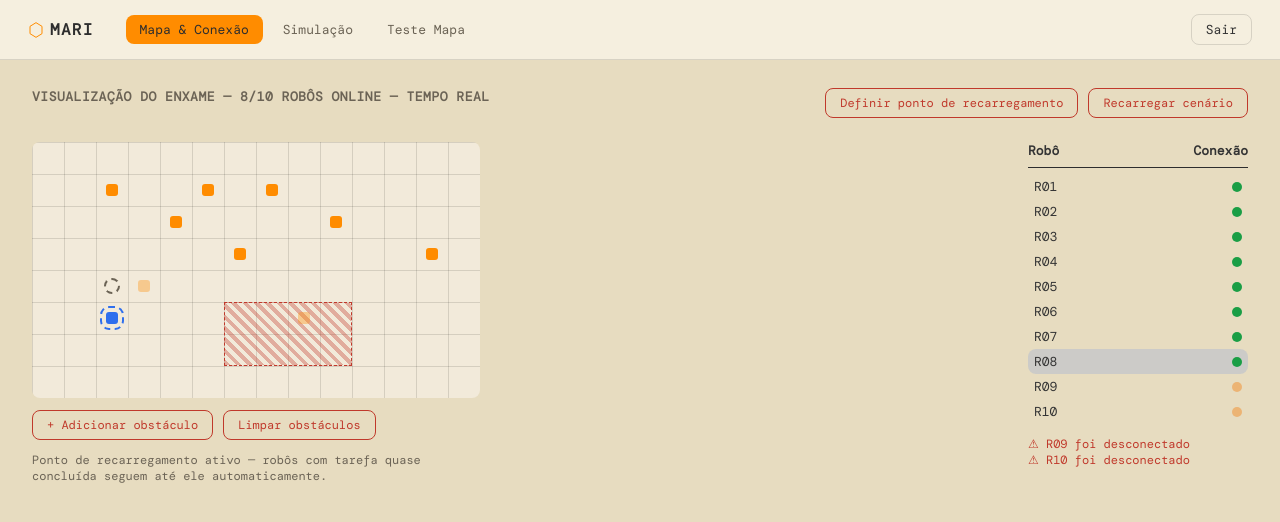
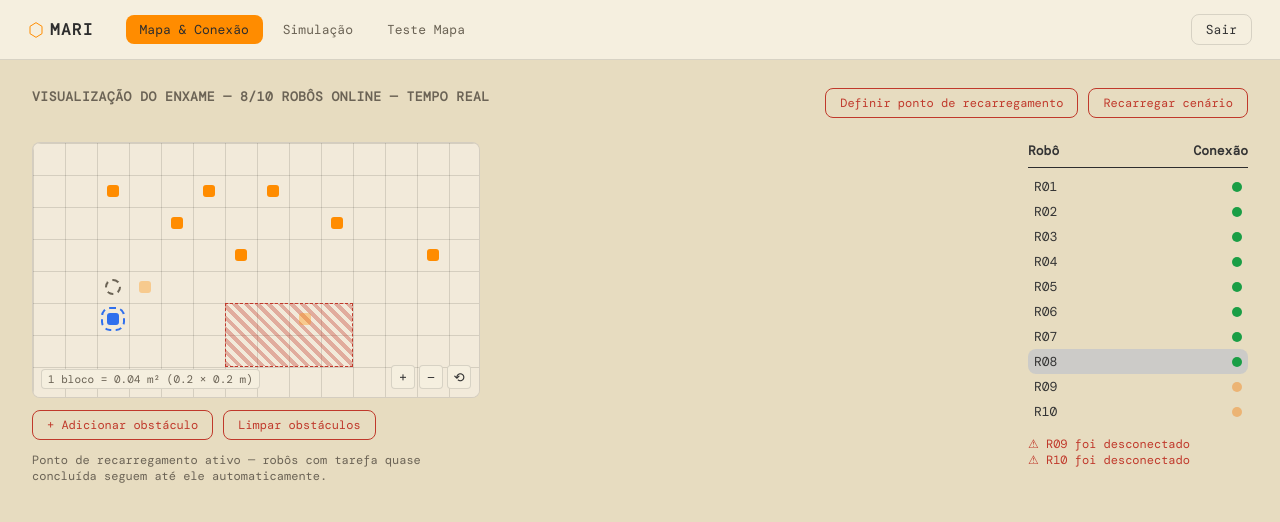
Before and after one commit to Lucas-O-S/TCC_Swarm_Robots, a React (Vite) app in the folder Frontend/: page /dashboard in a window 1280 px wide. Shown: the top 522 px of the page. Built offline with nearby package versions, Linux system fonts and the light colour scheme.

Commit message:
Add MapCanvas component and integrate scale overlay in MapViewport and SwarmGrid

```diff
--- /dev/null
+++ b/Frontend/src/components/MapCanvas/MapCanvas.module.css
@@ -0,0 +1,13 @@
+.scale {
+  position: absolute;
+  left: 8px;
+  bottom: 8px;
+  padding: 2px 6px;
+  border: 1px solid var(--color-border);
+  border-radius: 4px;
+  background: var(--color-surface);
+  color: var(--color-text-muted);
+  font-family: var(--font-mono);
+  font-size: 11px;
+  pointer-events: none;
+}
--- a/Frontend/src/components/MapCanvas/MapCanvas.tsx
+++ b/Frontend/src/components/MapCanvas/MapCanvas.tsx
@@ -1,6 +1,7 @@
 import type { HTMLAttributes } from 'react';
 import { Map } from '../Map/Map';
 import { MapViewport } from '../MapViewport/MapViewport';
+import styles from './MapCanvas.module.css';
 
 interface MapCanvasProps extends HTMLAttributes<HTMLDivElement> {
   cols?: number;
@@ -13,6 +14,10 @@ interface MapCanvasProps extends HTMLAttributes<HTMLDivElement> {
 const DEFAULT_COLS = 14;
 const DEFAULT_ROWS = 8;
 const DEFAULT_CELL = 32;
+
+// Escala real representada por cada bloco (célula) do grid.
+const BLOCK_AREA_CM2 = 0.04;
+const BLOCK_SIDE_M = Math.sqrt(BLOCK_AREA_CM2);
 
 // <Map> (grid puro) dentro de <MapViewport> (quadro com zoom/arraste). O
 // quadro nasce do tamanho exato do mapa (cols * cellSize x rows * cellSize),
@@ -28,7 +33,17 @@ export function MapCanvas({
   ...rest
 }: MapCanvasProps) {
   return (
-    <MapViewport width={cols * cellSize} height={rows * cellSize} minZoom={minZoom} maxZoom={maxZoom}>
+    <MapViewport
+      width={cols * cellSize}
+      height={rows * cellSize}
+      minZoom={minZoom}
+      maxZoom={maxZoom}
+      overlay={
+        <span className={styles.scale}>
+          1 bloco = {BLOCK_AREA_CM2} m² ({BLOCK_SIDE_M} × {BLOCK_SIDE_M} m)
+        </span>
+      }
+    >
       <Map cols={cols} rows={rows} cellSize={cellSize} {...rest}>
         {children}
       </Map>
--- a/Frontend/src/components/MapViewport/MapViewport.tsx
+++ b/Frontend/src/components/MapViewport/MapViewport.tsx
@@ -1,5 +1,5 @@
 import { useRef, useState } from 'react';
-import type { PointerEvent, PropsWithChildren, WheelEvent } from 'react';
+import type { PointerEvent, PropsWithChildren, ReactNode, WheelEvent } from 'react';
 import styles from './MapViewport.module.css';
 
 interface MapViewportProps extends PropsWithChildren {
@@ -7,6 +7,8 @@ interface MapViewportProps extends PropsWithChildren {
   height?: number;
   minZoom?: number;
   maxZoom?: number;
+  /** Conteúdo extra fixo sobre o quadro (não sofre pan/zoom), ex.: legenda de escala. */
+  overlay?: ReactNode;
 }
 
 const DEFAULT_WIDTH = 480;
@@ -31,6 +33,7 @@ export function MapViewport({
   height = DEFAULT_HEIGHT,
   minZoom = DEFAULT_MIN_ZOOM,
   maxZoom = DEFAULT_MAX_ZOOM,
+  overlay,
   children,
 }: MapViewportProps) {
   const [zoom, setZoom] = useState(1);
@@ -98,6 +101,8 @@ export function MapViewport({
           ⟲
         </button>
       </div>
+
+      {overlay}
     </div>
   );
 }
--- a/Frontend/src/screens/dashboard/components/SwarmGrid.module.css
+++ b/Frontend/src/screens/dashboard/components/SwarmGrid.module.css
@@ -1,14 +1,3 @@
-.grid {
-  position: relative;
-  background-color: var(--color-surface-alt);
-  background-image:
-    linear-gradient(rgba(0, 0, 0, 0.12) 1px, transparent 1px),
-    linear-gradient(90deg, rgba(0, 0, 0, 0.12) 1px, transparent 1px);
-  background-size: 32px 32px;
-  border-radius: var(--radius-sm);
-  cursor: default;
-}
-
 .placing {
   cursor: crosshair;
 }
--- a/Frontend/src/screens/dashboard/components/SwarmGrid.tsx
+++ b/Frontend/src/screens/dashboard/components/SwarmGrid.tsx
@@ -1,4 +1,5 @@
 import type { MouseEvent } from 'react';
+import { MapCanvas } from '../../../components/MapCanvas/MapCanvas';
 import type { ChargePoint, Obstacle, RobotConnection } from '../types';
 import { GRID_COLS, GRID_ROWS } from '../hooks/useSwarmGrid';
 import styles from './SwarmGrid.module.css';
@@ -39,9 +40,11 @@ export function SwarmGrid({
   }
 
   return (
-    <div
-      className={`${styles.grid} ${placingCharge ? styles.placing : ''}`}
-      style={{ width: GRID_COLS * CELL, height: GRID_ROWS * CELL }}
+    <MapCanvas
+      cols={GRID_COLS}
+      rows={GRID_ROWS}
+      cellSize={CELL}
+      className={placingCharge ? styles.placing : ''}
       onClick={handleBackgroundClick}
     >
       {obstacles.map((obstacle) => (
@@ -83,6 +86,6 @@ export function SwarmGrid({
           title={robot.label}
         />
       ))}
-    </div>
+    </MapCanvas>
   );
 }
--- a/Frontend/src/screens/simulator/ui/components/SimulationMap.tsx
+++ b/Frontend/src/screens/simulator/ui/components/SimulationMap.tsx
@@ -1,4 +1,5 @@
 import { useEffect, useRef } from 'react';
+import { MapCanvas } from '../../../../components/MapCanvas/MapCanvas';
 import type { Arena, Obstacle, SimRobotState } from '../../core/types';
 import styles from './SimulationMap.module.css';
 
@@ -39,9 +40,11 @@ export function SimulationMap({ arena, robots, obstacles, selectedAddress, onSel
   }, [robots]);
 
   return (
-    <div
+    <MapCanvas
+      cols={VIEW_PX / 26}
+      rows={heightPx / 26}
+      cellSize={26}
       className={styles.map}
-      style={{ width: VIEW_PX, height: heightPx }}
       onClick={() => onSelect(null)}
     >
       <svg className={styles.trails} width={VIEW_PX} height={heightPx}>
@@ -93,6 +96,6 @@ export function SimulationMap({ arena, robots, obstacles, selectedAddress, onSel
           title={robot.label}
         />
       ))}
-    </div>
+    </MapCanvas>
   );
 }
```
